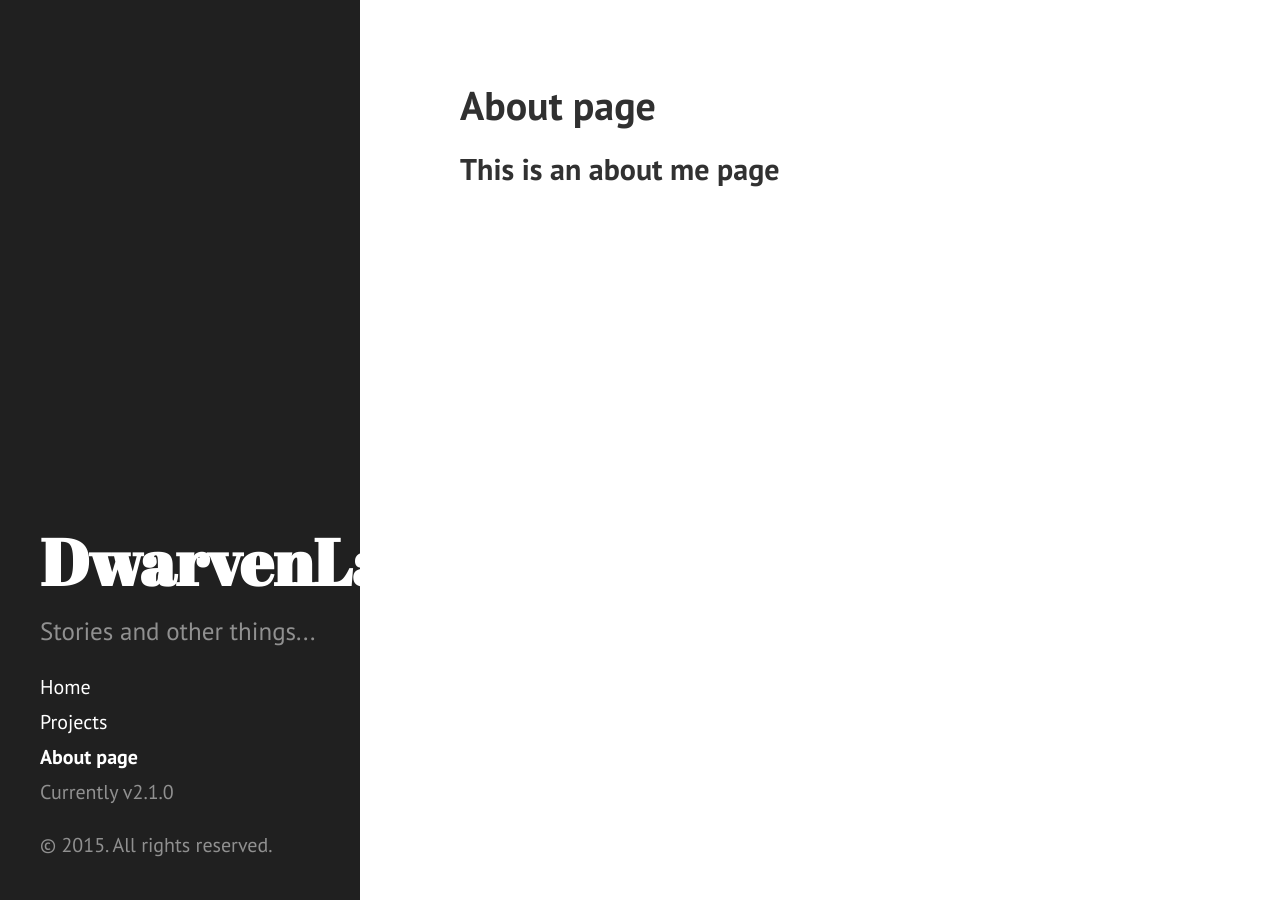
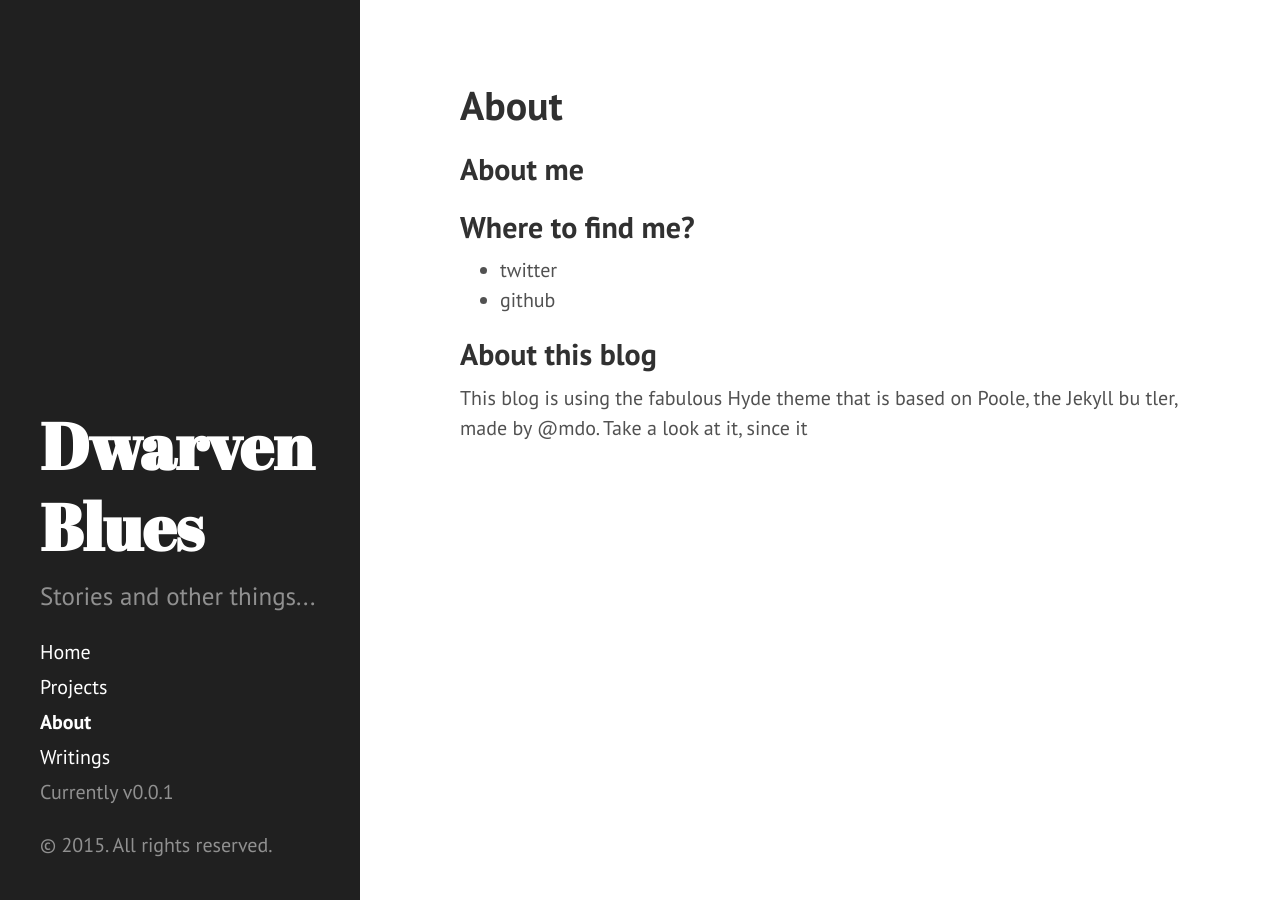
Before and after one commit to blackdwarf/blackdwarf.github.io, a Jekyll site: the page built from about/index.md, in a window 1280 px wide. Built offline with Jekyll 4.4.1, drawn with Linux system fonts in a browser that asks for light colours; Markdown is read by kramdown in place of the engine named in the settings.

Commit message:
Adding more pages

```diff
--- a/_config.yml
+++ b/_config.yml
@@ -7,10 +7,10 @@ permalink:        pretty
 relative_permalinks: true
 
 # Setup
-title:            DwarvenLair
-tagline:          'Dwarven Blues'
+title:            Dwarven Blues
+tagline:          'Tales from Under the Mountain'
 description:      'Stories and other things...'
-url:              http://hyde.getpoole.com
+url:              http://blackdwarf.github.io/
 baseurl:          /
 
 author:
@@ -20,7 +20,7 @@ author:
 paginate:         5
 
 # Custom vars
-version:          2.1.0
+version:          0.0.1
 
 github:
   repo:           https://github.com/poole/hyde
--- a/about/index.md
+++ b/about/index.md
@@ -1,6 +1,15 @@
 ---
 layout: page
-title: About page
+title: About
 ---
 
-## This is an about me page
+## About me
+
+## Where to find me?
+
+* twitter
+* github
+
+## About this blog
+This blog is using the fabulous Hyde theme that is based on Poole, the Jekyll bu
+tler, made by @mdo. Take a look at it, since it
--- a/public/css/hyde.css
+++ b/public/css/hyde.css
@@ -91,6 +91,7 @@ html {
   margin-top: 0;
   font-family: "Abril Fatface", serif;
   font-size: 3.25rem;
+  word-wrap: break-word;
 }
 
 /* Sidebar nav */
```
Also changed, not shown: writing/index.md (added, +10 -0 lines).
